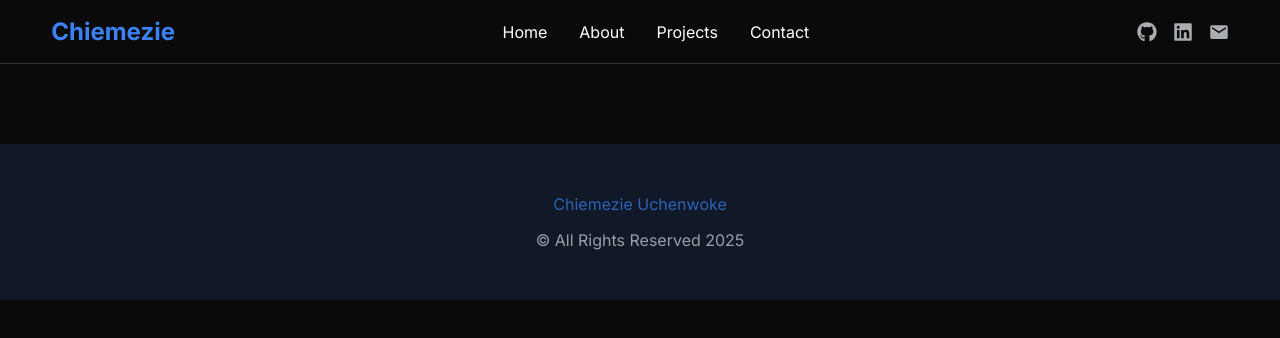
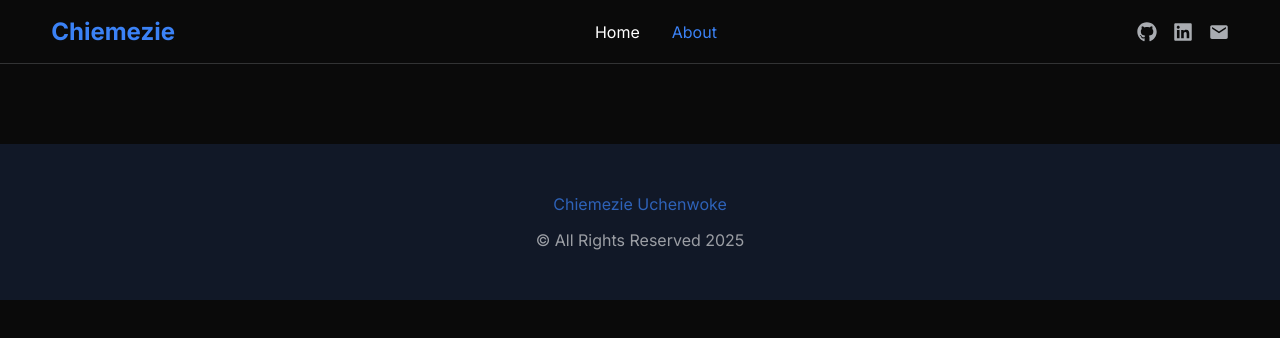
Before and after one commit to Chiemezie-Uchenwoke/portfolio, a React (Vite) app: page /about in a window 1280 px wide. Shown: the top 338 px of the page. Built offline with nearby package versions, Linux system fonts and the light colour scheme.

Commit message:
Adjust skills section styles

```diff
--- /dev/null
+++ b/src/components/AboutMe/AboutMe.jsx
@@ -0,0 +1,3 @@
+const AboutMe = () => {
+
+}
--- a/src/components/Header/HeaderLg.jsx
+++ b/src/components/Header/HeaderLg.jsx
@@ -1,18 +1,39 @@
 import { FaGithub, FaLinkedin } from "react-icons/fa";
 import { IoMdMail } from "react-icons/io";
-import { Link } from "react-router";
+import { NavLink } from "react-router";
 
-const HeaderLg = () => {
+const HeaderLg = ({isHomePage}) => {
     return (
         <header className="w-full border-b border-lite-gray/20 h-16 hidden lg:flex items-center sticky top-0 z-50 bg-main-dark-bg">
             <div className="container h-full flex justify-between items-center">
                 <h1 className="text-pri-blue font-bold text-2xl">Chiemezie</h1>
 
                 <nav className="flex gap-8">
-                    <Link to="/" className="text-white capitalize hover:text-pri-blue duration-100">home</Link>
-                    <Link to="/about" className="text-white capitalize hover:text-pri-blue duration-100">about</Link>
-                    <a href="#projects" className="text-white capitalize hover:text-pri-blue duration-100">projects</a>
-                    <a href="#contact" className="text-white capitalize hover:text-pri-blue duration-100">contact</a>
+                    <NavLink
+                        to="/"
+                        className={({ isActive }) =>
+                            isActive ? "text-pri-blue capitalize" : "text-white capitalize hover:text-pri-blue duration-100"
+                        }
+                    >
+                        home
+                    </NavLink>
+
+                    <NavLink
+                        to="/about"
+                        className={({ isActive }) =>
+                            isActive ? "text-pri-blue capitalize" : "text-white capitalize hover:text-pri-blue duration-100"
+                        }
+                    >
+                        about
+                    </NavLink>
+
+                    {
+                        isHomePage &&
+                        <>
+                            <a href="#projects" className="text-white capitalize hover:text-pri-blue duration-100">projects</a>
+                            <a href="#contact" className="text-white capitalize hover:text-pri-blue duration-100">contact</a>
+                        </>
+                    }
                 </nav>
 
                 <div className="flex gap-4">
--- a/src/components/Header/HeaderSm.jsx
+++ b/src/components/Header/HeaderSm.jsx
@@ -2,9 +2,9 @@ import { useState } from "react";
 import { FaGithub, FaLinkedin } from "react-icons/fa";
 import { IoMdMail, IoMdClose } from "react-icons/io";
 import { LuMenu } from "react-icons/lu";
-import { Link } from "react-router";
+import { NavLink } from "react-router";
 
-const HeaderSm = () => {
+const HeaderSm = ({isHomePage}) => {
     const [isMobileMenuVisible, setIsMobileMenuVisible] = useState(false);
 
     return (
@@ -29,10 +29,36 @@ const HeaderSm = () => {
                             className="absolute left-0 top-full px-4 flex flex-col gap-8 justify-center items-center bg-dark-bg w-full max-w-[15rem] h-[calc(100vh-4rem)] py-12 border-r border-white-shade/5 shadow-lg"
                         >
                             <ul className="flex flex-col gap-4">
-                                <li><Link to="/" className="text-white capitalize hover:text-pri-blue duration-100">home</Link></li>
-                                <li><Link to="/about" className="text-white capitalize hover:text-pri-blue duration-100">about</Link></li>
-                                <li><a href="#projects" className="text-white capitalize hover:text-pri-blue duration-100">projects</a></li>
-                                <li><a href="#contact" className="text-white capitalize hover:text-pri-blue duration-100">contact</a></li>
+                                <li>
+                                    <NavLink
+                                        to="/"
+                                        className={({ isActive }) =>
+                                            isActive ? "text-pri-blue capitalize" : "text-white capitalize hover:text-pri-blue duration-100"
+                                        }
+                                    >
+                                        home
+                                    </NavLink>
+                                </li>
+
+                                <li>
+                                    <NavLink
+                                        to="/about"
+                                        className={({ isActive }) =>
+                                            isActive ? "text-pri-blue capitalize" : "text-white capitalize hover:text-pri-blue duration-100"
+                                        }
+                                    >
+                                        about
+                                    </NavLink>
+                                </li>
+
+                                {
+                                    isHomePage &&
+                                    <>
+                                        <li><a href="#projects" className="text-white capitalize hover:text-pri-blue duration-100">projects</a></li>
+
+                                        <li><a href="#contact" className="text-white capitalize hover:text-pri-blue duration-100">contact</a></li>
+                                    </>
+                                }
                             </ul>
 
                             <div className="flex gap-8">
--- a/src/components/Skills/SkillsCard.jsx
+++ b/src/components/Skills/SkillsCard.jsx
@@ -1,7 +1,7 @@
 const SkillsCard = ({icon: Icon, skillName}) => {
     return (
-        <div className="bg-gray-100/10 hover:bg-pri-blue/25 duration-300 py-6 rounded-lg flex flex-col items-center gap-4 border border-white-shade/10 shadow-xl shadow-white-shade/3">
-            <span className="w-12 h-12 lg:w-16 lg:h-16 flex justify-center items-center border border-white/40 rounded bg-main-dark-bg">
+        <div className="bg-pri-blue/20 hover:bg-pri-blue/35 duration-300 py-6 rounded-lg flex flex-col items-center gap-4 border border-white-shade/10 shadow-xl shadow-white-shade/3">
+            <span className="w-12 h-12 lg:w-16 lg:h-16 flex justify-center items-center border border-white/30 rounded-lg bg-main-dark-bg">
                 <Icon className="text-white-shade text-3xl lg:text-4xl" />
             </span>
 
--- a/src/pages/HomePage.jsx
+++ b/src/pages/HomePage.jsx
@@ -10,8 +10,8 @@ import Footer from "../components/Footer/Footer";
 const HomePage = () => {
     return (
         <>
-            <HeaderLg />
-            <HeaderSm />
+            <HeaderLg isHomePage="true" />
+            <HeaderSm isHomePage="true" />
             <Hero />
             <MyServices />
             <MySkills />
```
